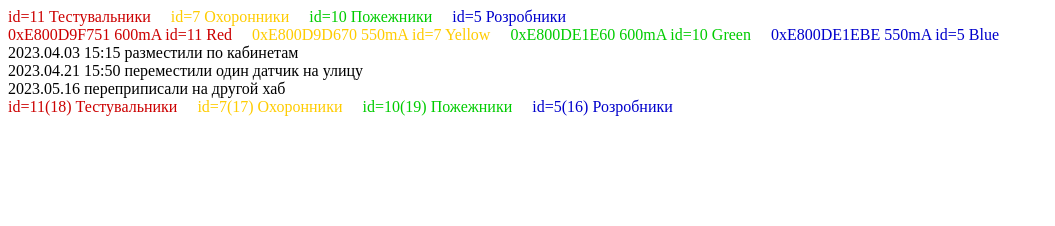
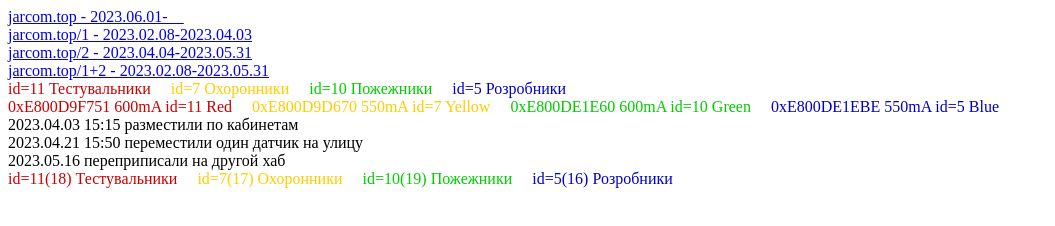
Before and after one commit to JaRcomGitHub/nodejs-host-ws, a website: page json-parse-for-graph/index.html in a window 1280 px wide. Shown: the whole page, without its empty margins (0-1055 px from the left). Drawn offline with nearby package versions, Linux system fonts and the light colour scheme; no server answers.

Commit message:
Update index.html

```diff
--- a/json-parse-for-graph/index.html
+++ b/json-parse-for-graph/index.html
@@ -4,6 +4,22 @@
 <script src="https://code.highcharts.com/modules/stock-tools.js"></script>
 <script src="./h.js"></script>
 <link rel="stylesheet" type="text/css" href="style.css">
+
+<div>
+    <ul>
+        <li>
+            <a href="https://jarcom.top">jarcom.top - 2023.06.01-__</a>
+        </li>
+        <li>
+            <a href="https://jarcom.top/1">jarcom.top/1 - 2023.02.08-2023.04.03</a>
+        </li>
+        <li>
+            <a href="https://jarcom.top/2">jarcom.top/2 - 2023.04.04-2023.05.31</a>
+        </li>
+        <li>
+            <a href="https://jarcom.top/1+2">jarcom.top/1+2 - 2023.02.08-2023.05.31</a>
+        </li>
+</div>
 
 <div>
     <ul class="info">
```
